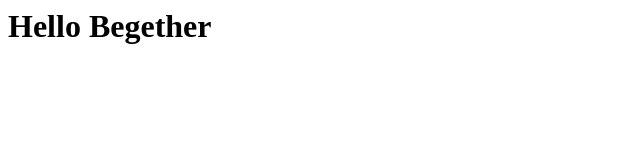
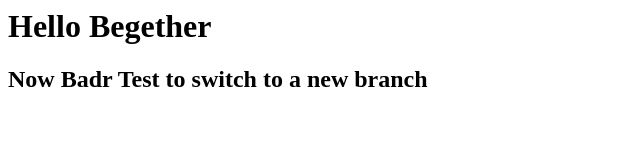
Before and after one commit to mbadrbegether/firstproject, a plain HTML site: page bindex.html in a window 1280 px wide. Shown: the whole page, without its empty margins (0-640 px from the left). Drawn offline with Linux system fonts and the light colour scheme.

Commit message:
create new branch testBranch

```diff
--- a/bindex.html
+++ b/bindex.html
@@ -6,6 +6,8 @@
 	<body>
 
 		<H1> Hello Begether</h1>
+		<H2>Now Badr Test to switch to a new branch</H2>
+
 	</body>
 
 </html>
```
